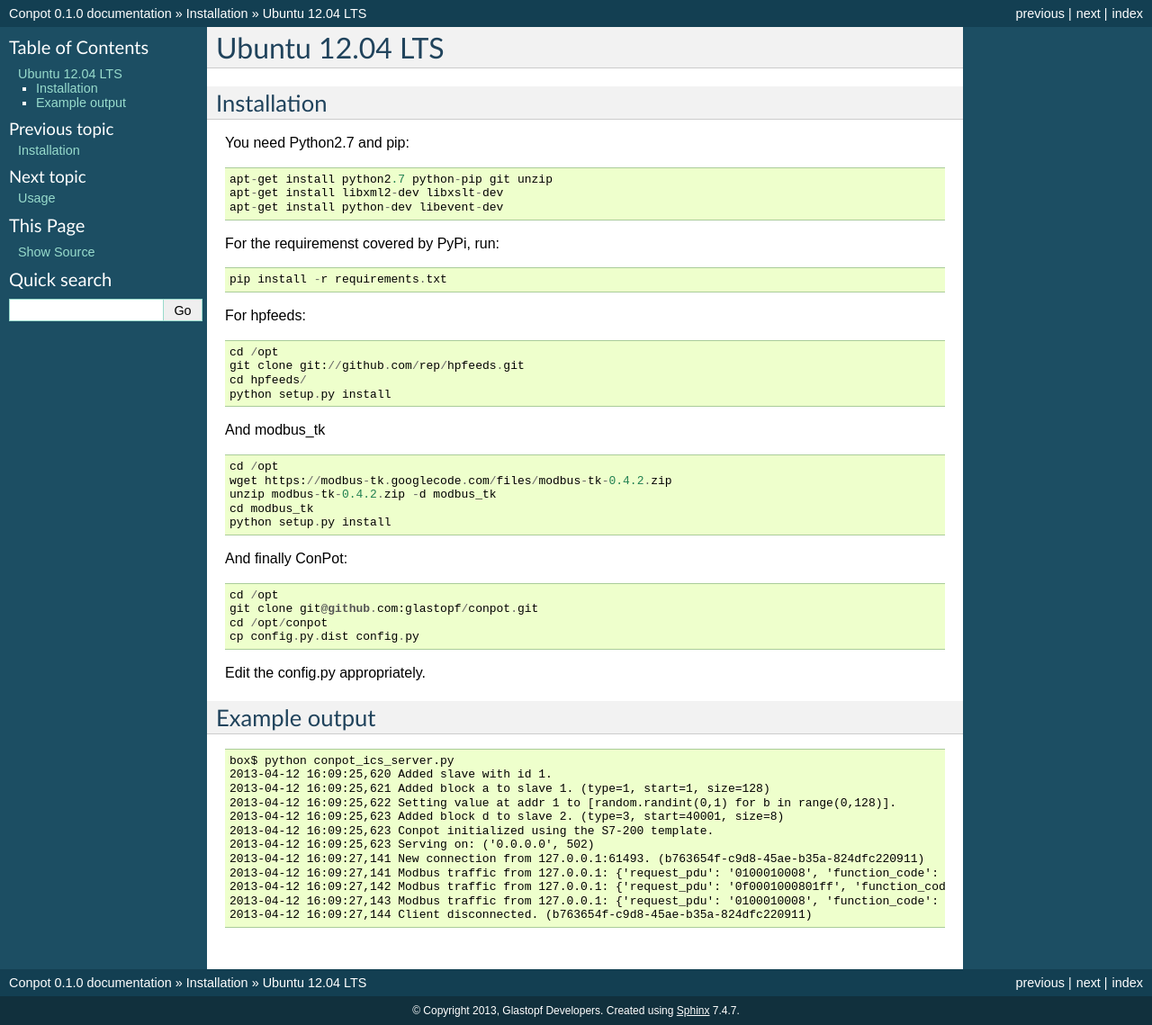
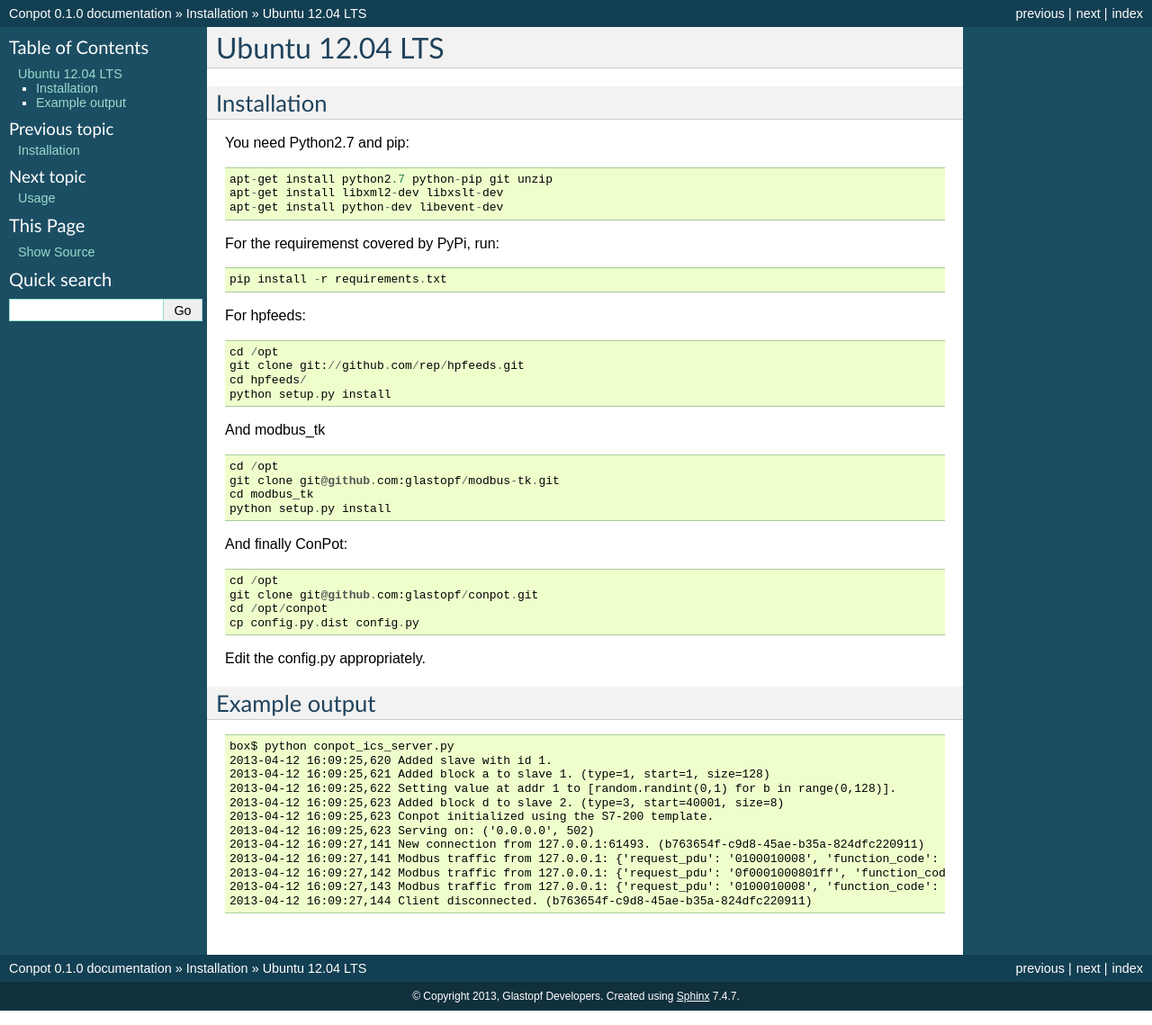
Before and after one commit to logictitans/PLC-conpot, a Sphinx documentation site: the page built from docs/source/installation/ubuntu.rst, in a window 1280 px wide. Shown: the whole page at 90% size. Built offline with Sphinx 7.4.7, drawn with Linux system fonts in a browser that asks for light colours.

Commit message:
modbus tk source location changed

```diff
--- a/docs/source/installation/ubuntu.rst
+++ b/docs/source/installation/ubuntu.rst
@@ -32,8 +32,7 @@ And modbus_tk
 ::
 
     cd /opt
-    wget https://modbus-tk.googlecode.com/files/modbus-tk-0.4.2.zip
-    unzip modbus-tk-0.4.2.zip -d modbus_tk
+    git clone git@github.com:glastopf/modbus-tk.git
     cd modbus_tk
     python setup.py install
 
```
